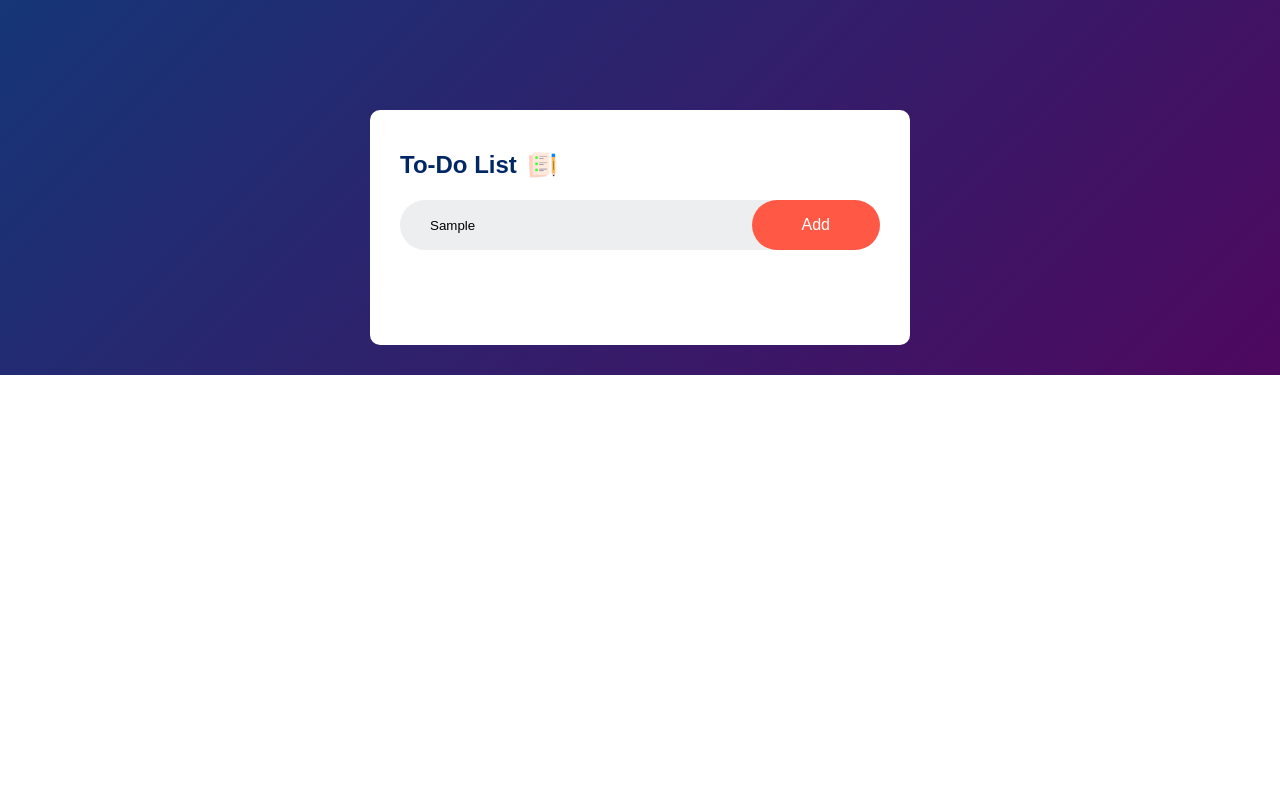
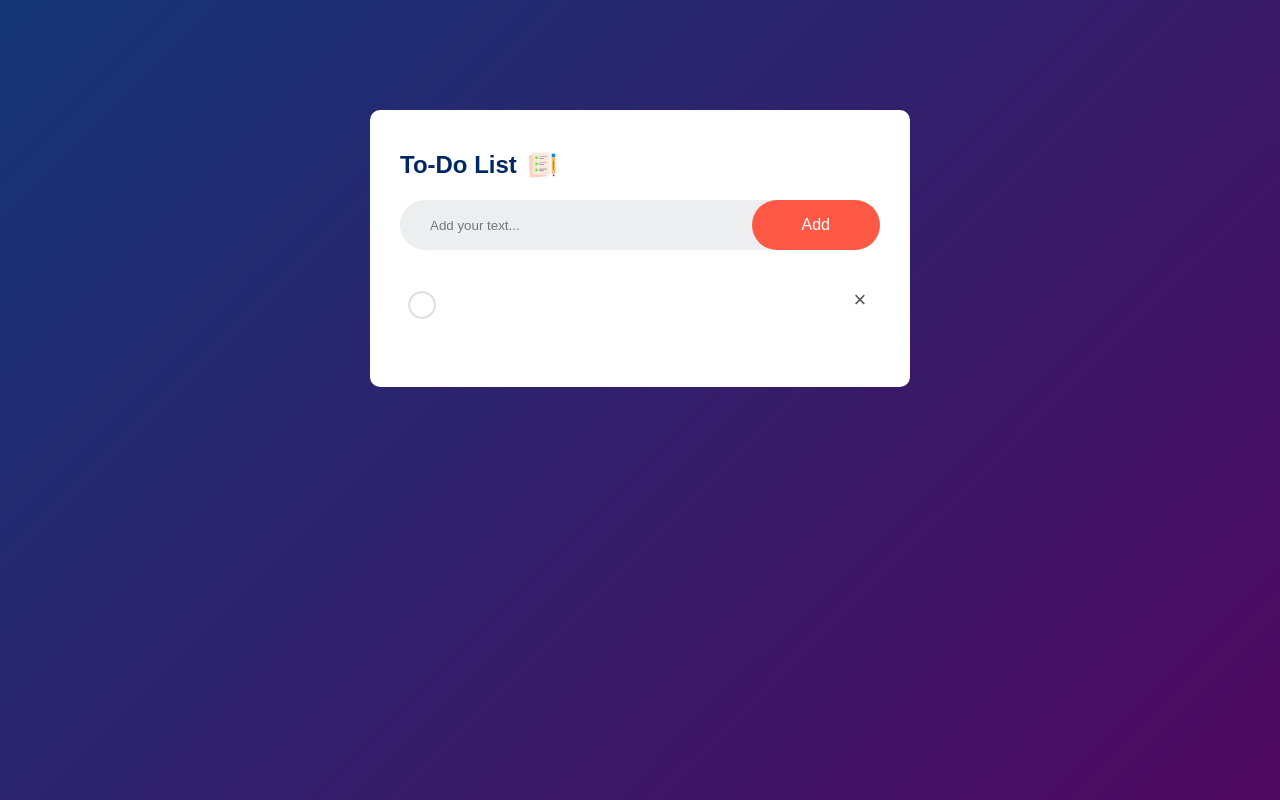
Before and after one commit to atieh-mir/To-Do-List.github.io, a plain HTML site: page To-Do List/index01.html in a window 1280 px wide. Both pictures are taken after typing "Sample" into the empty fields and a click on the button "Add". Drawn offline with Linux system fonts and the light colour scheme.

Commit message:
To-Do List

```diff
--- a/To-Do List/index01.html
+++ b/To-Do List/index01.html
@@ -12,15 +12,14 @@
         <h2> To-Do List <img src="images/icon.png"></h2>
         <div class="row">
             <input type="text" id="input-box" placeholder="Add your text...">
-            <button>Add</button>
+            <button onclick="addTask()">Add</button>
         </div>
-        <div>
-            <ul id="lost-container">
+
+            <ul id="list-container">
 <!--                <li class="checked">task1</li>-->
 <!--                <li>task2</li>-->
 <!--                <li>task3</li>-->
             </ul>
-        </div>
     </div>
 </div>
 <script src="script.js"></script>
--- a/To-Do List/script.js
+++ b/To-Do List/script.js
@@ -0,0 +1,36 @@
+const inputBox = document.getElementById("input-box");
+const listContainer = document.getElementById("list-container");
+
+function addTask(){
+    if(inputBox.value ===''){
+        alert("You must write something!")
+    }
+    else {
+        let li=document.createElement("li");
+        li.innerHtml =inputBox.value;
+        listContainer.appendChild(li);
+        let span = document.createElement("span");
+        span.innerHTML="\u00d7"
+        li.appendChild(span);
+    }
+    inputBox.value="";
+    saveData();
+}
+
+listContainer.addEventListener("click",function (e){
+    if(e.target.tagName==="LI"){
+        e.target.classList.toggle("checked")
+    }
+    else if(e.target.tagName==="SPAN"){
+        e.target.parentElement.remove();
+    }
+},false);
+
+function  saveData(){
+    localStorage.setItem("data",listContainer.innerHTML)
+}
+
+function showTask(){
+    listContainer.innerHTML=localStorage.getItem("data");
+}
+showTask();
--- a/To-Do List/style.css
+++ b/To-Do List/style.css
@@ -6,7 +6,7 @@
 }
 .container{
     width: 100%;
-
+    height: 100vh;
     background: linear-gradient(135deg,#153677,#4e085f);
     padding: 10px;
 }
@@ -58,11 +58,14 @@ button{
 ul li {
     list-style: none;
     font-size: 17px;
-    padding: 12px 8px 12px 50px;
+    padding: 12px 8px 30px 50px;
     user-select: none;
     cursor: pointer;
     position: relative;
 }
+
+
+
 ul li::before{
     content: '';
     position: absolute;
@@ -72,8 +75,9 @@ ul li::before{
     background-image: url("images/unchecked.png");
     background-size: cover;
     background-position: center;
-    top: 12px;
+    top: 16px;
     left: 8px;
+
 }
 ul li.checked{
     color: #555;
@@ -82,3 +86,18 @@ ul li.checked{
 ul li.checked::before{
     background-image: url("images/checked.png");
 }
+ul li span{
+    position: absolute;
+    right: 0;
+    top: 5px;
+    width: 40px;
+    height: 40px;
+    font-size: 22px;
+    color: #555;
+    line-height: 40px;
+    text-align: center;
+    border-radius:50% ;
+}
+ul li span:hover{
+    background: #edeef0;
+}
```
